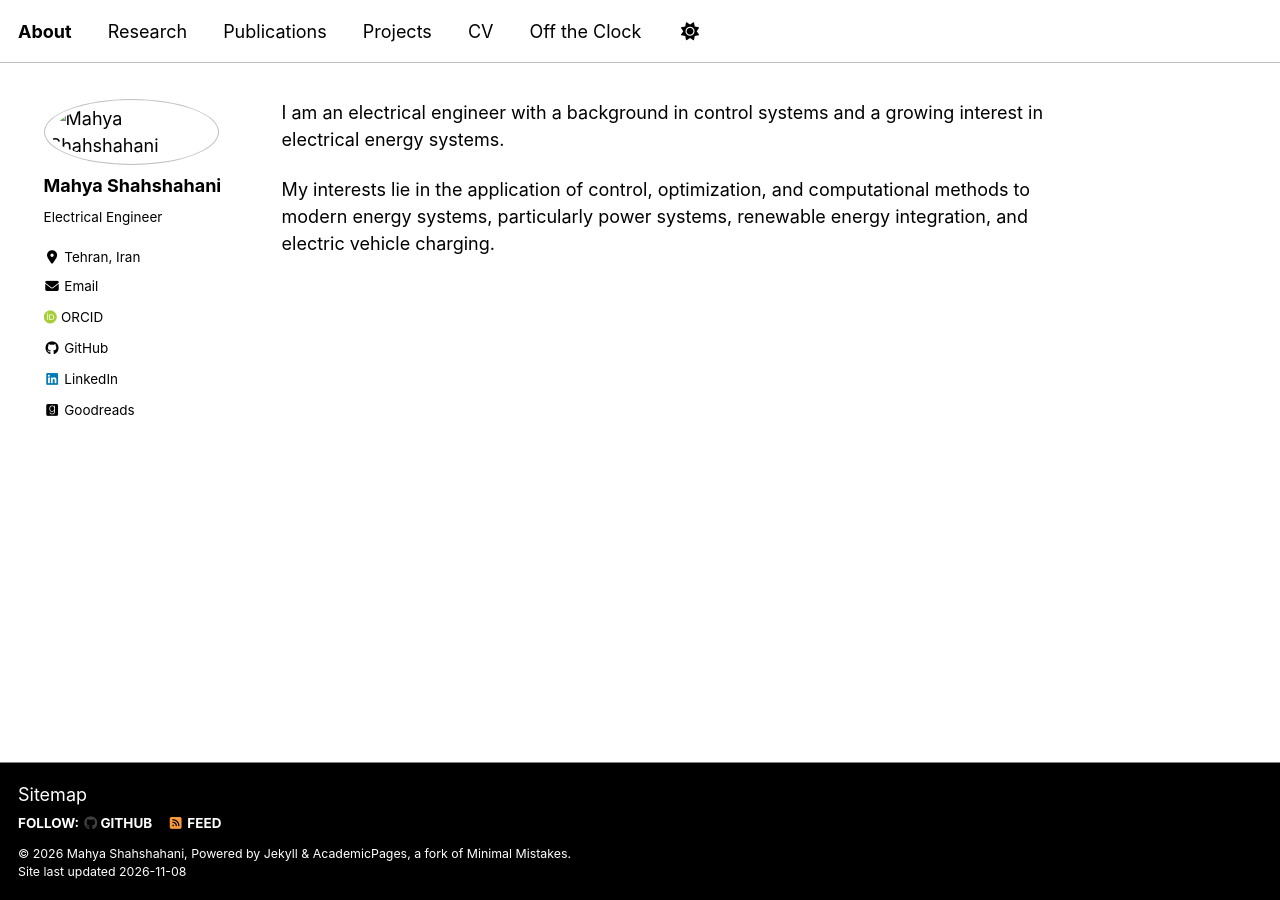
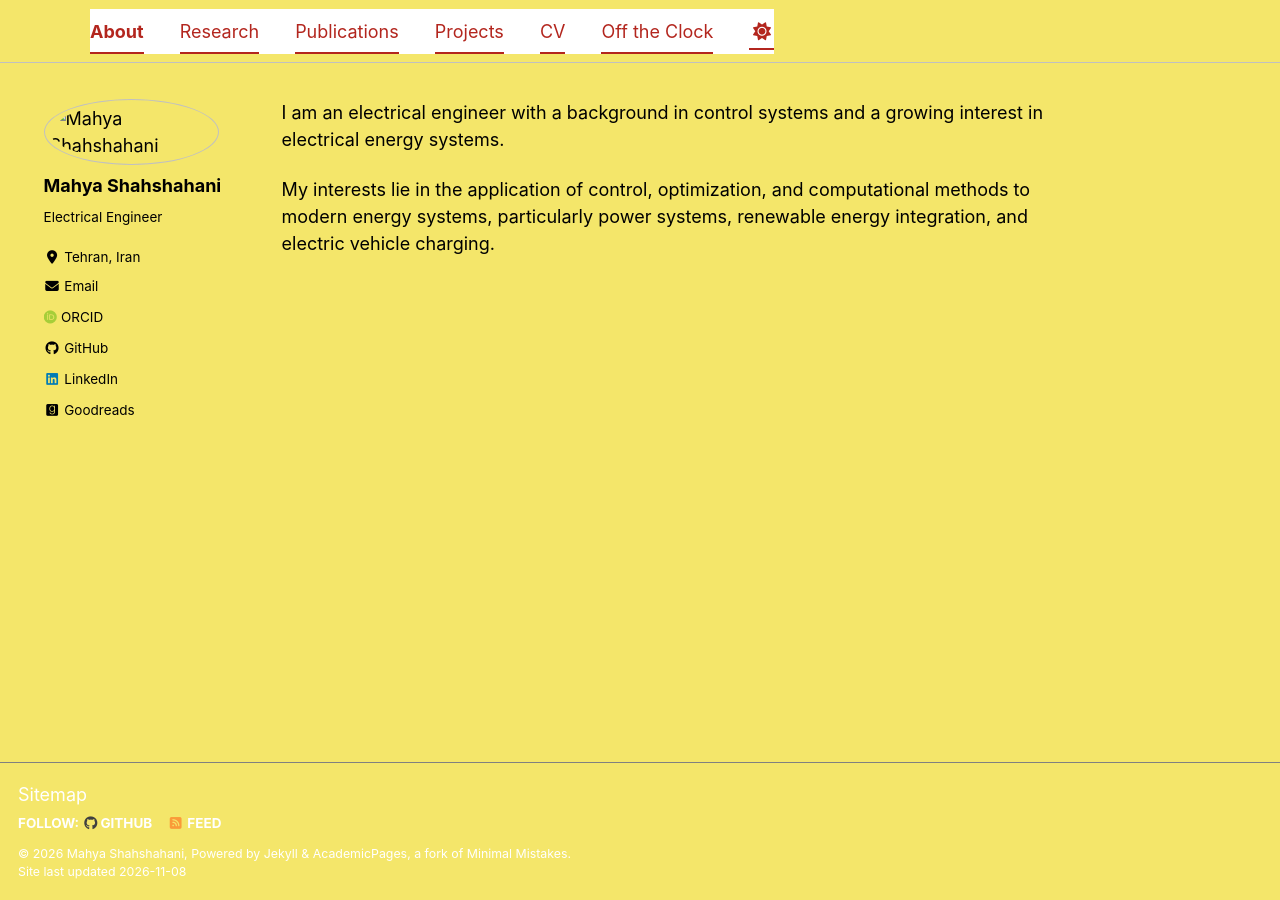
Before and after one commit to mahya-sh/mahya-sh.github.io, a Jekyll site: the page built from _pages/about.md, in a window 1280 px wide. Built offline with Jekyll 4.4.1, drawn with Linux system fonts in a browser that asks for light colours; some web fonts are replaced; a script bundle is joined from its source files by our own code; library files that are not in the unit come from our copies.

Commit message:
Add custom styles for website design
Added custom styles for website design, including background color and navigation layout.

```diff
--- a/assets/css/main.scss
+++ b/assets/css/main.scss
@@ -41,3 +41,59 @@
     "vendor/font-awesome/solid",
     "vendor/font-awesome/brands"
 ;
+
+
+/* Custom website design */
+
+/* Yellow background */
+html,
+body {
+  background-color: #F4E66A !important;
+}
+
+.masthead,
+.masthead__inner-wrap,
+.initial-content,
+.page,
+.page__inner-wrap,
+.sidebar,
+.page__footer {
+  background: transparent !important;
+}
+
+/* Navigation layout */
+.masthead__inner-wrap {
+  max-width: none;
+  margin-left: 4rem;
+  margin-right: 4rem;
+}
+
+.greedy-nav {
+  background: transparent !important;
+}
+
+.greedy-nav .visible-links {
+  justify-content: flex-start;
+}
+
+.greedy-nav .visible-links li {
+  margin-right: 2rem;
+}
+
+.greedy-nav .visible-links a {
+  color: #B3261E !important;
+  position: relative;
+  display: inline-block;
+  text-decoration: none;
+}
+
+/* Red underline under each navigation title */
+.greedy-nav .visible-links a::after {
+  content: "";
+  position: absolute;
+  left: 0;
+  bottom: 0;
+  width: 100%;
+  height: 2px;
+  background-color: #B3261E;
+}
```
